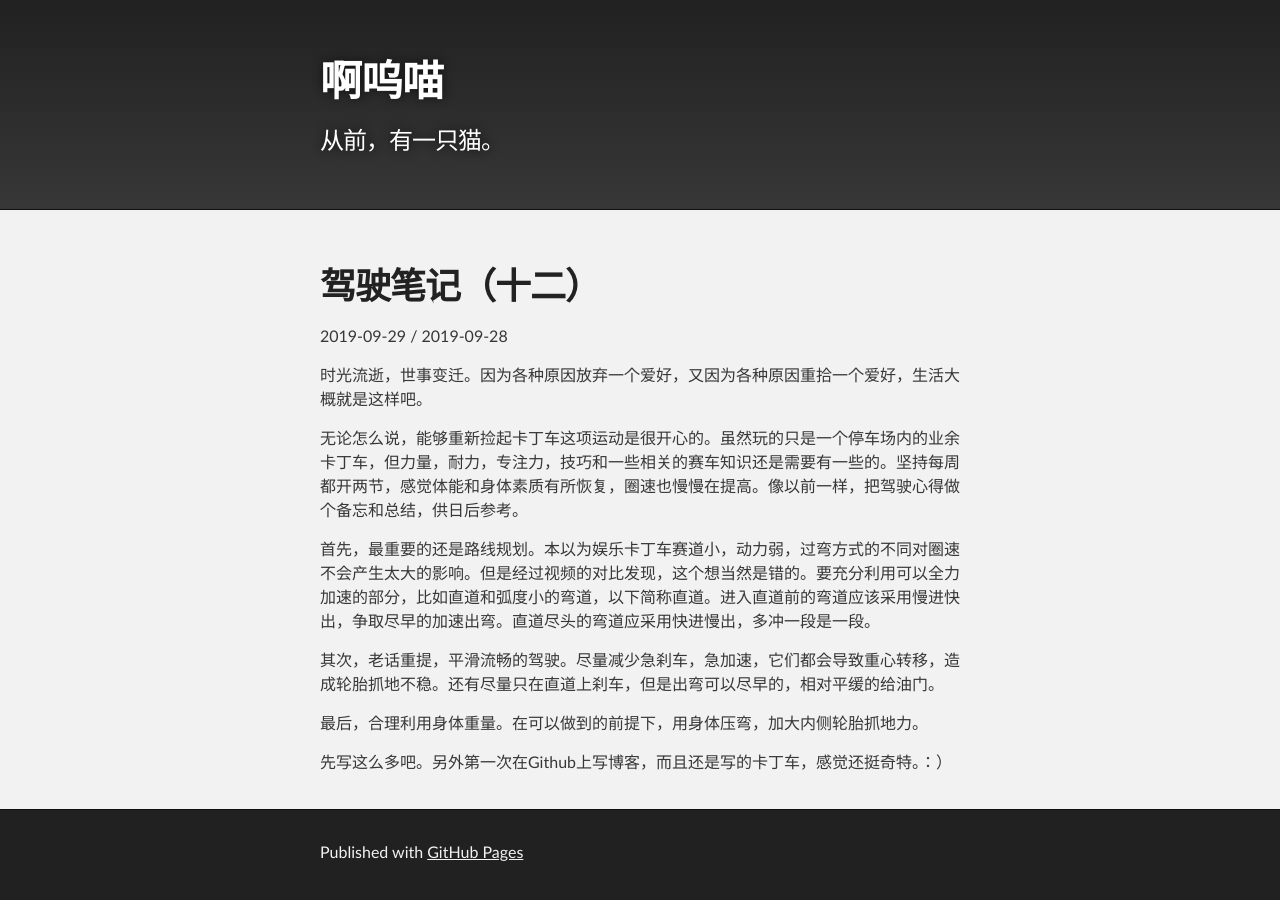
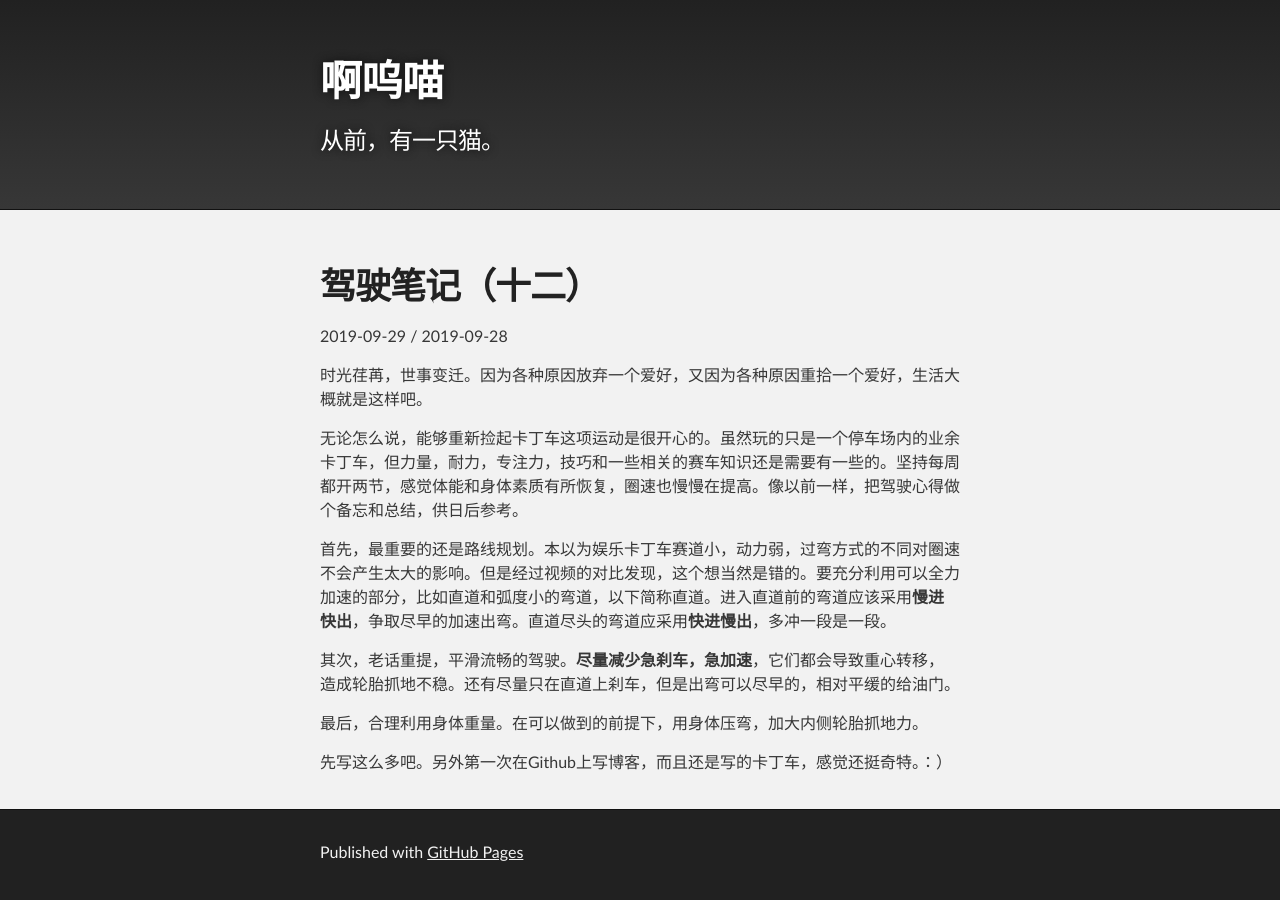
Before and after one commit to icrmio/icrmio.github.io, a Jekyll site: the page built from _posts/2019-09-28-driving-note-12.md, in a window 1280 px wide. Built offline with Jekyll 4.4.1, drawn with Linux system fonts in a browser that asks for light colours.

Commit message:
Update 2019-09-28-driving-note-12.md

```diff
--- a/_posts/2019-09-28-driving-note-12.md
+++ b/_posts/2019-09-28-driving-note-12.md
@@ -6,13 +6,13 @@ modify_date: 2019-09-29
 excerpt: 重回卡丁车
 ---
 
-时光流逝，世事变迁。因为各种原因放弃一个爱好，又因为各种原因重拾一个爱好，生活大概就是这样吧。
+时光荏苒，世事变迁。因为各种原因放弃一个爱好，又因为各种原因重拾一个爱好，生活大概就是这样吧。
 
 无论怎么说，能够重新捡起卡丁车这项运动是很开心的。虽然玩的只是一个停车场内的业余卡丁车，但力量，耐力，专注力，技巧和一些相关的赛车知识还是需要有一些的。坚持每周都开两节，感觉体能和身体素质有所恢复，圈速也慢慢在提高。像以前一样，把驾驶心得做个备忘和总结，供日后参考。
 
-首先，最重要的还是路线规划。本以为娱乐卡丁车赛道小，动力弱，过弯方式的不同对圈速不会产生太大的影响。但是经过视频的对比发现，这个想当然是错的。要充分利用可以全力加速的部分，比如直道和弧度小的弯道，以下简称直道。进入直道前的弯道应该采用慢进快出，争取尽早的加速出弯。直道尽头的弯道应采用快进慢出，多冲一段是一段。
+首先，最重要的还是路线规划。本以为娱乐卡丁车赛道小，动力弱，过弯方式的不同对圈速不会产生太大的影响。但是经过视频的对比发现，这个想当然是错的。要充分利用可以全力加速的部分，比如直道和弧度小的弯道，以下简称直道。进入直道前的弯道应该采用**慢进快出**，争取尽早的加速出弯。直道尽头的弯道应采用**快进慢出**，多冲一段是一段。
 
-其次，老话重提，平滑流畅的驾驶。尽量减少急刹车，急加速，它们都会导致重心转移，造成轮胎抓地不稳。还有尽量只在直道上刹车，但是出弯可以尽早的，相对平缓的给油门。
+其次，老话重提，平滑流畅的驾驶。**尽量减少急刹车，急加速**，它们都会导致重心转移，造成轮胎抓地不稳。还有尽量只在直道上刹车，但是出弯可以尽早的，相对平缓的给油门。
 
 最后，合理利用身体重量。在可以做到的前提下，用身体压弯，加大内侧轮胎抓地力。
 
```
